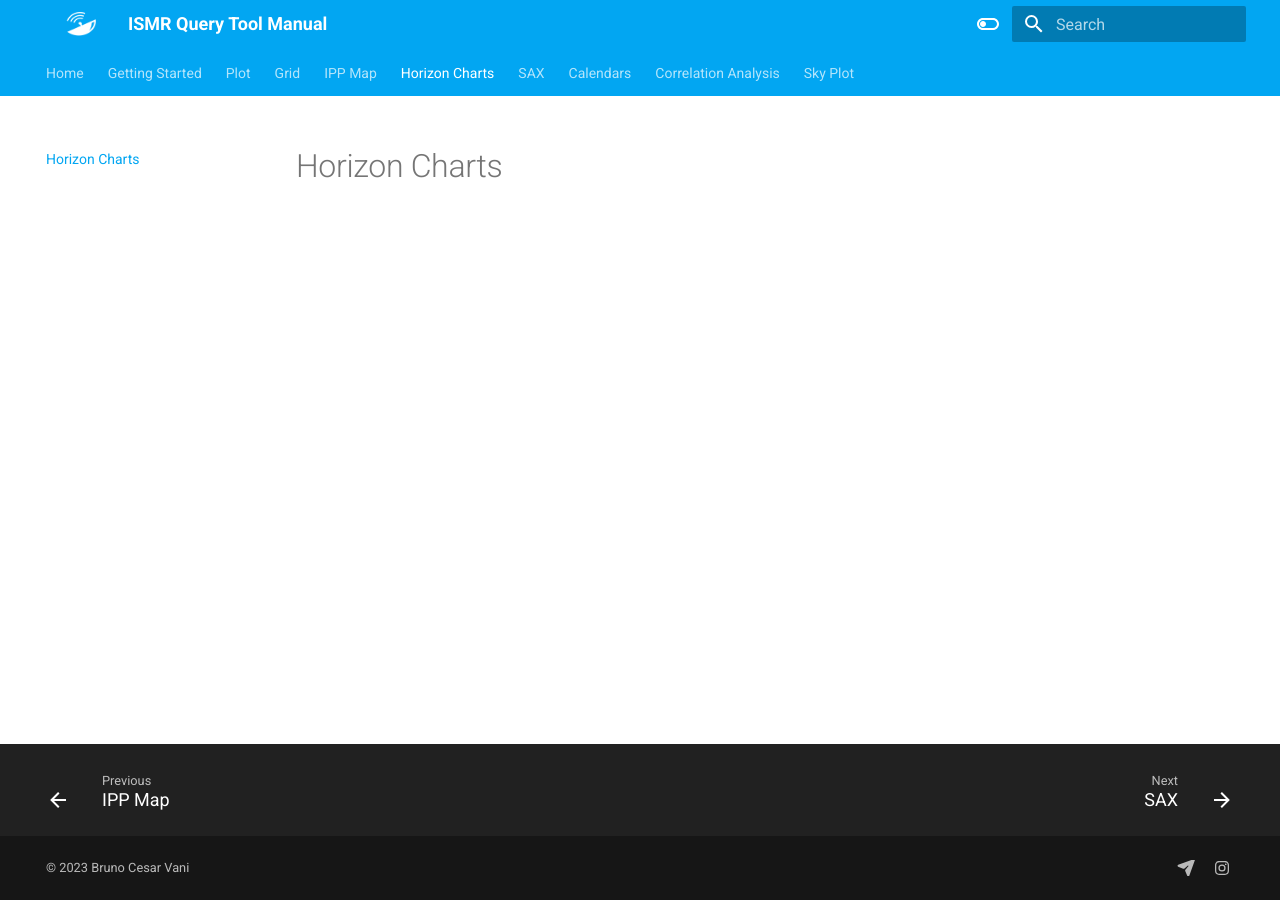
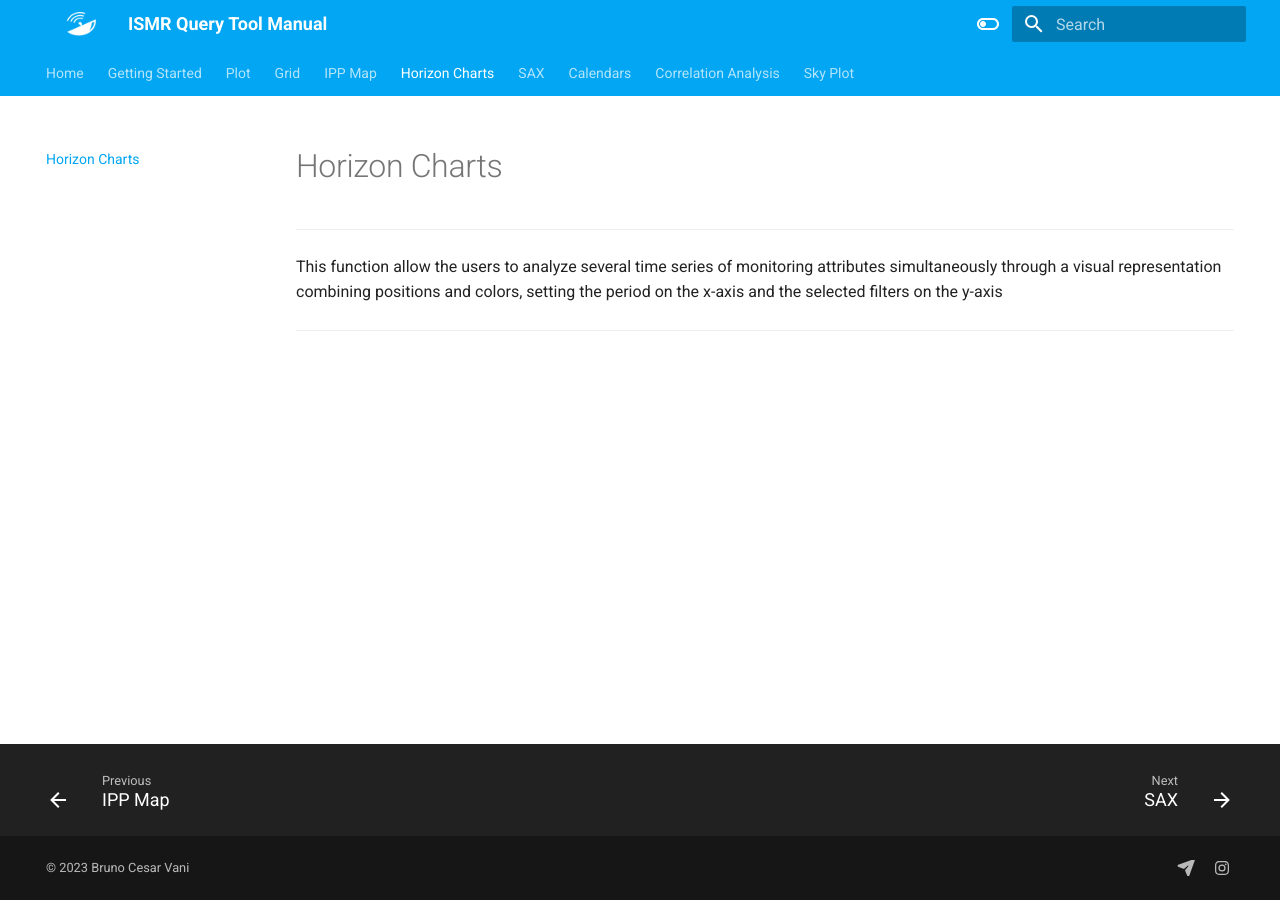
Before and after one commit to terraembytes/ISMRQueryToolManual, an MkDocs documentation site: the page built from docs/hC.md, in a window 1280 px wide. Built offline with MkDocs 1.6.1 and Material for MkDocs 9.7.7, drawn with Linux system fonts in a browser that asks for light colours.

Commit message:
$Horizon Charts

```diff
--- a/docs/hC.md
+++ b/docs/hC.md
@@ -1 +1,7 @@
 # Horizon Charts
+
+* * *
+
+This function allow the users to analyze several time series of monitoring attributes simultaneously through a visual representation combining positions and colors, setting the period on the x-axis and the selected filters on the y-axis
+
+* * *
```
Also changed, not shown: docs/sax.md (+2 -0 lines).
